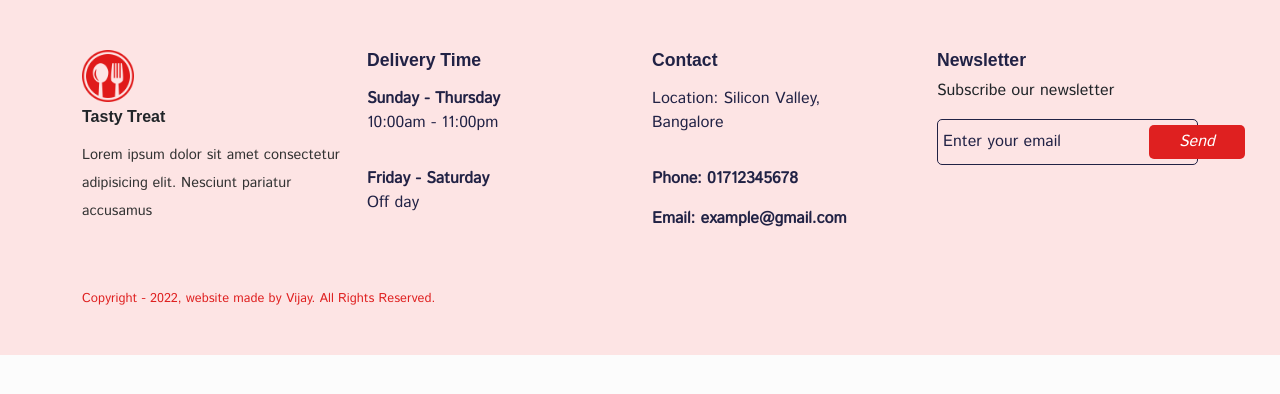
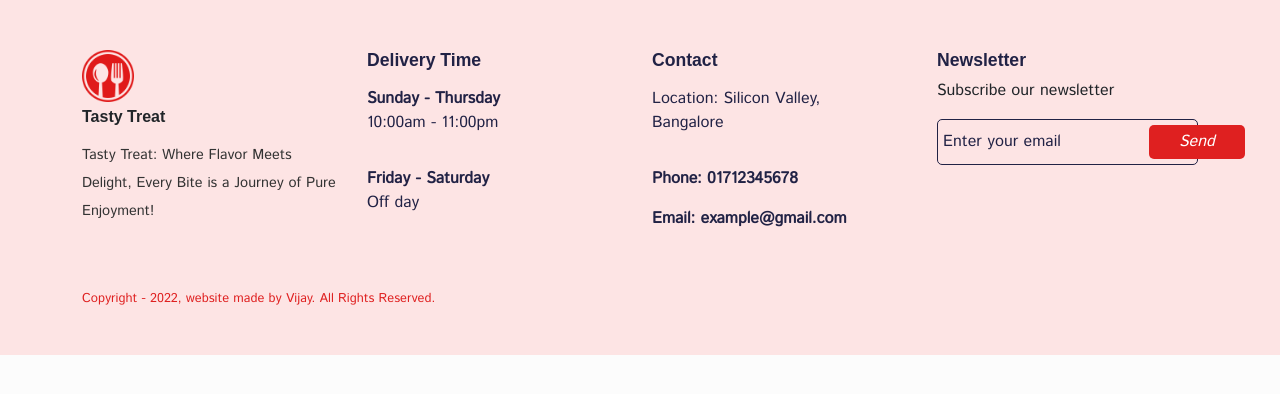
Before and after one commit to BijjamVijayReddy/food-delivery-app-static, a React (Create React App) app: page / in a window 1280 px wide. Shown: the top 394 px of the page. Built offline with nearby package versions, Linux system fonts and the light colour scheme; a web font is replaced by a local one.

Commit message:
Footer File is Oranzied

```diff
--- a/public/index.html
+++ b/public/index.html
@@ -1,24 +1,19 @@
 <!DOCTYPE html>
 <html lang="en">
+
 <head>
   <meta charset="utf-8" />
-    <link rel="icon" href="%PUBLIC_URL%/favicon.ico" />
+  <link rel="icon" href="../src//res-logo.png" />
   <meta name="viewport" content="width=device-width, initial-scale=1" />
   <meta name="theme-color" content="#000000" />
-    <meta
-      name="description"
-      content="Web site created using create-react-app"
-    />
-    <link rel="apple-touch-icon" href="%PUBLIC_URL%/logo192.png" />
+  <meta name="description" content="Web site created using create-react-app" />
+  <link rel="apple-touch-icon" href="../src/assests//images//res-logo.png" />
   <!--
       manifest.json provides metadata used when your web app is installed on a
       user's mobile device or desktop. See https://developers.google.com/web/fundamentals/web-app-manifest/
     -->
   <link rel="manifest" href="%PUBLIC_URL%/manifest.json" />
-    <link
-    rel="stylesheet"
-    href="https://cdn.jsdelivr.net/npm/bootstrap@5.1.0/dist/css/bootstrap.min.css"
-  />
+  <link rel="stylesheet" href="https://cdn.jsdelivr.net/npm/bootstrap@5.1.0/dist/css/bootstrap.min.css" />
   <!--
       Notice the use of %PUBLIC_URL% in the tags above.
       It will be replaced with the URL of the `public` folder during the build.
@@ -28,11 +23,12 @@
       work correctly both with client-side routing and a non-root public URL.
       Learn how to configure a non-root public URL by running `npm run build`.
     -->
-    <title>React App</title>
+  <title>Tasty Treat</title>
   <link rel="preconnect" href="https://fonts.googleapis.com">
   <link rel="preconnect" href="https://fonts.gstatic.com" crossorigin>
   <link href="https://fonts.googleapis.com/css2?family=Inter:wght@300&display=swap" rel="stylesheet">
 </head>
+
 <body>
   <noscript>You need to enable JavaScript to run this app.</noscript>
   <div id="root"></div>
@@ -47,4 +43,5 @@
       To create a production bundle, use `npm run build` or `yarn build`.
     -->
 </body>
+
 </html>
--- a/src/App.js
+++ b/src/App.js
@@ -1,111 +1,12 @@
-import React from "react";
-import { Container, Row, Col, ListGroup, ListGroupItem } from "reactstrap";
-import logo from "../src/res-logo.png";
-
-import "./App.css";
-
+import React from 'react'
+import Footer from './footer/Footer'
 
 const App = () => {
   return (
-    <div className="footer">
-      <Container>
-        <Row>
-          <Col lg="3" md="4" sm="6">
-            <div className=" footer__logo text-start">
-              <img src={logo} alt="logo" />
-              <h5>Tasty Treat</h5>
-              <p>
-                Lorem ipsum dolor sit amet consectetur adipisicing elit.
-                Nesciunt pariatur accusamus
-              </p>
-            </div>
-          </Col>
+    <div>
+       <Footer />
+    </div>
+  )
+}
 
-          <Col lg="3" md="4" sm="6">
-            <h5 className="footer__title">Delivery Time</h5>
-            <ListGroup className="deliver__time-list">
-              <ListGroupItem className=" delivery__time-item border-0 ps-0">
-                <span>Sunday - Thursday</span>
-                <p>10:00am - 11:00pm</p>
-              </ListGroupItem>
-
-              <ListGroupItem className=" delivery__time-item border-0 ps-0">
-                <span>Friday - Saturday</span>
-                <p>Off day</p>
-              </ListGroupItem>
-            </ListGroup>
-          </Col>
-
-          <Col lg="3" md="4" sm="6">
-            <h5 className="footer__title">Contact</h5>
-            <ListGroup className="deliver__time-list">
-              <ListGroupItem className=" delivery__time-item border-0 ps-0">
-                <p>Location: Silicon Valley, Bangalore</p>
-              </ListGroupItem>
-              <ListGroupItem className=" delivery__time-item border-0 ps-0">
-                <span>Phone: 01712345678</span>
-              </ListGroupItem>
-
-              <ListGroupItem className=" delivery__time-item border-0 ps-0">
-                <span>Email: example@gmail.com</span>
-              </ListGroupItem>
-            </ListGroup>
-          </Col>
-
-          <Col lg="3" md="4" sm="6">
-            <h5 className="footer__title">Newsletter</h5>
-            <p>Subscribe our newsletter</p>
-            <div className="newsletter">
-              <input type="email" placeholder="Enter your email" />
-              <span>
-                <i class="ri-send-plane-line">Send</i>
-              </span>
-            </div>
-          </Col>
-        </Row>
-
-        <Row className="mt-5">
-          <Col lg="6" md="6">
-            <p className="copyright__text">
-              Copyright - 2022, website made by Vijay. All Rights
-              Reserved.
-            </p>
-          </Col>
-          <Col lg="6" md="6">
-            {/* <div className="social__links d-flex align-items-center gap-4 justify-content-end">
-              <p className="m-0">Follow: </p>
-              <span>
-                {" "}
-
-                  <i class="ri-facebook-line"></i>
-
-              </span>
-
-              <span>
-
-                  <i class="ri-github-line"></i>
-
-              </span>
-
-              <span>
-                {" "}
-
-                  <i class="ri-youtube-line"></i>
-
-              </span>
-
-              <span>
-                {" "}
-
-                  <i class="ri-linkedin-line"></i>
-
-              </span>
-            </div> */}
-          </Col>
-        </Row>
-      </Container>
-    </div>
-  );
-};
-
-export default App;
+export default App
--- /dev/null
+++ b/src/footer/Footer.js
@@ -0,0 +1,110 @@
+import React from "react";
+import { Container, Row, Col, ListGroup, ListGroupItem } from "reactstrap";
+import logo from "../assests/images/res-logo.png";
+
+import "./Footer.css";
+
+
+const Footer = () => {
+  return (
+    <div className="footer">
+      <Container>
+        <Row>
+          <Col lg="3" md="4" sm="6">
+            <div className=" footer__logo text-start">
+              <img src={logo} alt="logo" />
+              <h5>Tasty Treat</h5>
+              <p>
+               Tasty Treat: Where Flavor Meets Delight, Every Bite is a Journey of Pure Enjoyment!
+              </p>
+            </div>
+          </Col>
+
+          <Col lg="3" md="4" sm="6">
+            <h5 className="footer__title">Delivery Time</h5>
+            <ListGroup className="deliver__time-list">
+              <ListGroupItem className=" delivery__time-item border-0 ps-0">
+                <span>Sunday - Thursday</span>
+                <p>10:00am - 11:00pm</p>
+              </ListGroupItem>
+
+              <ListGroupItem className=" delivery__time-item border-0 ps-0">
+                <span>Friday - Saturday</span>
+                <p>Off day</p>
+              </ListGroupItem>
+            </ListGroup>
+          </Col>
+
+          <Col lg="3" md="4" sm="6">
+            <h5 className="footer__title">Contact</h5>
+            <ListGroup className="deliver__time-list">
+              <ListGroupItem className=" delivery__time-item border-0 ps-0">
+                <p>Location: Silicon Valley, Bangalore</p>
+              </ListGroupItem>
+              <ListGroupItem className=" delivery__time-item border-0 ps-0">
+                <span>Phone: 01712345678</span>
+              </ListGroupItem>
+
+              <ListGroupItem className=" delivery__time-item border-0 ps-0">
+                <span>Email: example@gmail.com</span>
+              </ListGroupItem>
+            </ListGroup>
+          </Col>
+
+          <Col lg="3" md="4" sm="6">
+            <h5 className="footer__title">Newsletter</h5>
+            <p>Subscribe our newsletter</p>
+            <div className="newsletter">
+              <input type="email" placeholder="Enter your email" />
+              <span>
+                <i class="ri-send-plane-line">Send</i>
+              </span>
+            </div>
+          </Col>
+        </Row>
+
+        <Row className="mt-5">
+          <Col lg="6" md="6">
+            <p className="copyright__text">
+              Copyright - 2022, website made by Vijay. All Rights
+              Reserved.
+            </p>
+          </Col>
+          <Col lg="6" md="6">
+            {/* <div className="social__links d-flex align-items-center gap-4 justify-content-end">
+              <p className="m-0">Follow: </p>
+              <span>
+                {" "}
+
+                  <i class="ri-facebook-line"></i>
+
+              </span>
+
+              <span>
+
+                  <i class="ri-github-line"></i>
+
+              </span>
+
+              <span>
+                {" "}
+
+                  <i class="ri-youtube-line"></i>
+
+              </span>
+
+              <span>
+                {" "}
+
+                  <i class="ri-linkedin-line"></i>
+
+              </span>
+            </div> */}
+          </Col>
+        </Row>
+      </Container>
+    </div>
+  );
+};
+
+export default Footer;
```
Also changed, not shown: src/assests/images/res-logo.png (renamed from src/res-logo.png), src/footer/Footer.css (renamed from src/App.css). Lines whose indentation alone changed are shown as unchanged.
